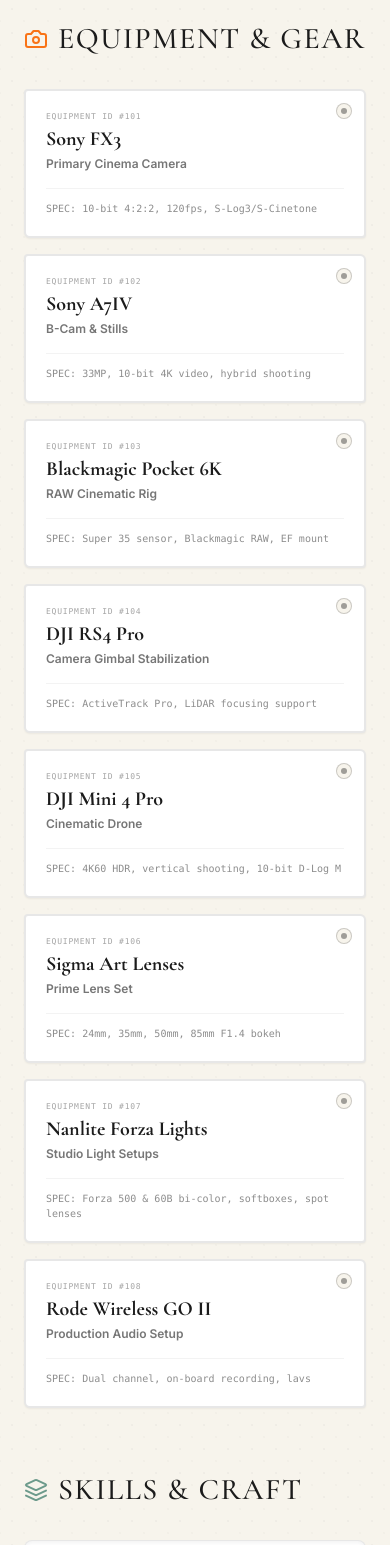
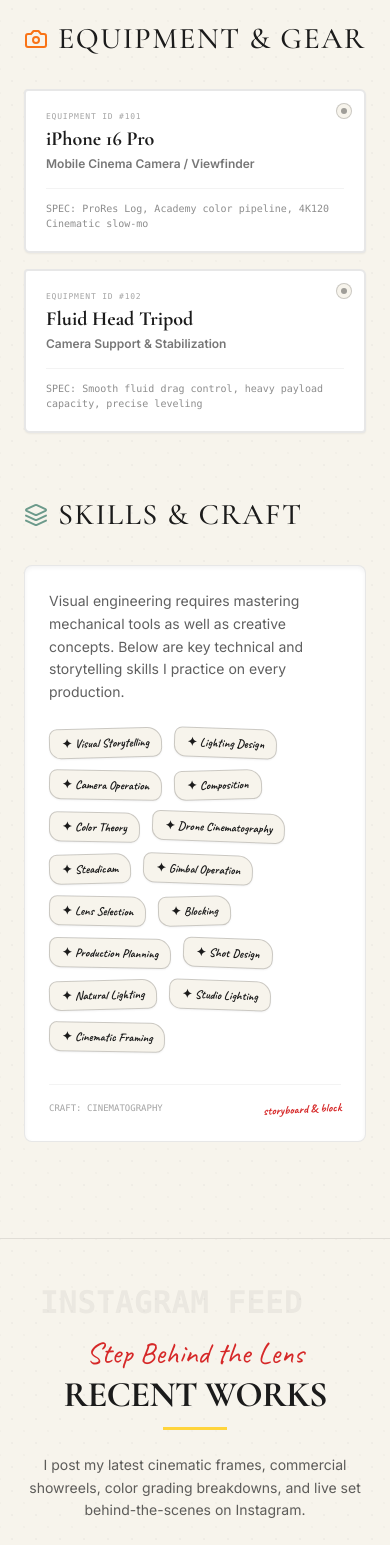
Before and after one commit to thehyperboy/cinematographer-portfolio, a React (Vite) app: page / in a window 390 px wide. Shown: the part 4320-5865 px from the top of the page. Built offline with nearby package versions, Linux system fonts and the light colour scheme.

Commit message:
Update gear list to iPhone 16 Pro and Tripod

```diff
--- a/src/components/EquipmentSkills.jsx
+++ b/src/components/EquipmentSkills.jsx
@@ -4,14 +4,8 @@
 
 const EquipmentSkills = () => {
   const gearItems = [
-    { name: "Sony FX3", type: "Primary Cinema Camera", spec: "10-bit 4:2:2, 120fps, S-Log3/S-Cinetone" },
-    { name: "Sony A7IV", type: "B-Cam & Stills", spec: "33MP, 10-bit 4K video, hybrid shooting" },
-    { name: "Blackmagic Pocket 6K", type: "RAW Cinematic Rig", spec: "Super 35 sensor, Blackmagic RAW, EF mount" },
-    { name: "DJI RS4 Pro", type: "Camera Gimbal Stabilization", spec: "ActiveTrack Pro, LiDAR focusing support" },
-    { name: "DJI Mini 4 Pro", type: "Cinematic Drone", spec: "4K60 HDR, vertical shooting, 10-bit D-Log M" },
-    { name: "Sigma Art Lenses", type: "Prime Lens Set", spec: "24mm, 35mm, 50mm, 85mm F1.4 bokeh" },
-    { name: "Nanlite Forza Lights", type: "Studio Light Setups", spec: "Forza 500 & 60B bi-color, softboxes, spot lenses" },
-    { name: "Rode Wireless GO II", type: "Production Audio Setup", spec: "Dual channel, on-board recording, lavs" }
+    { name: "iPhone 16 Pro", type: "Mobile Cinema Camera / Viewfinder", spec: "ProRes Log, Academy color pipeline, 4K120 Cinematic slow-mo" },
+    { name: "Fluid Head Tripod", type: "Camera Support & Stabilization", spec: "Smooth fluid drag control, heavy payload capacity, precise leveling" }
   ];
 
   const skillTags = [
```
